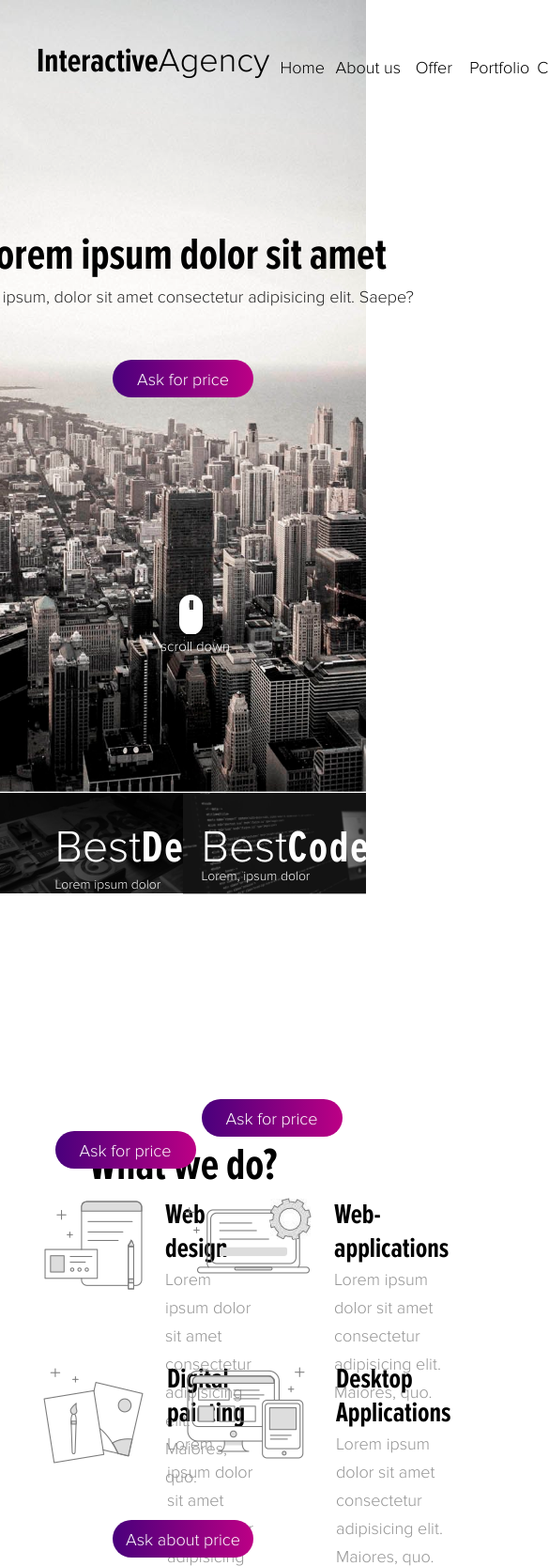
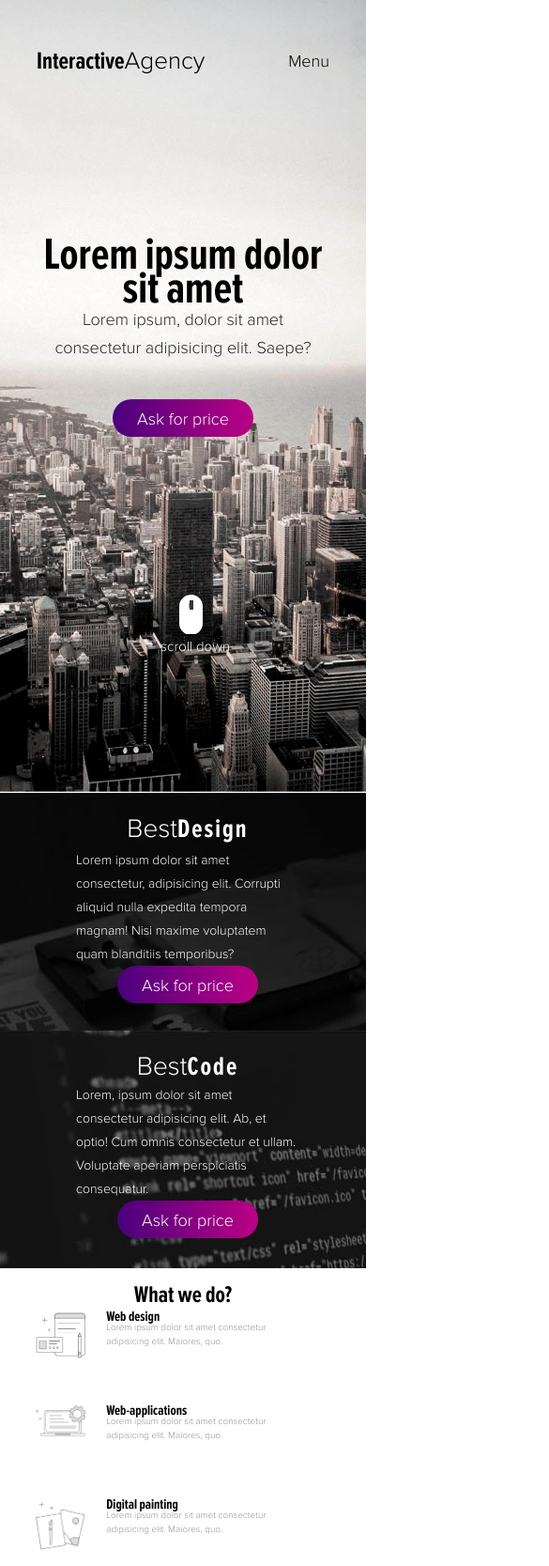
Before and after one commit to isamarcev/project2.github.io, a plain HTML site: page index.html in a window 390 px wide. Shown: the top 1667 px of the page at 94% size, 585 px wide, since content can reach past the window. Drawn offline with Linux system fonts and the light colour scheme.

Commit message:
try to adaptive

```diff
--- a/index.html
+++ b/index.html
@@ -1,6 +1,7 @@
 <!DOCTYPE html>
 <html lang="ru">
 <head>
+    <meta name="viewport" content="width=device-width, initial-scale=1.0">
     <meta charset="UTF-8">
     <title>Document</title>
     <link rel="stylesheet" href="scss/index.css">
@@ -15,11 +16,15 @@
             <span class="logo_bold">Interactive</span>Agency
         </h1>
         <nav>
-            <a href="" target="new">Home</a>
-            <a href="">About us</a>
-            <a href="">Offer</a>
-            <a href="">Portfolio</a>
-            <a href="">Contact</a>
+            <ul class="menu clearfix">
+            <li><a href="">Home</a></li>
+            <li><a href="">About us</a></li>
+            <li><a href="">Offer</a></li>
+            <li><a href="">Portfolio</a></li>
+            <li><a href="">Contact</a></li>
+            </ul>
+            <div class="menuToggle">Menu</div>
+
         </nav>
         </header>
     </section>
@@ -83,7 +88,7 @@
             <a href="" class="block_btn">Ask about price</a>
         </div>
     </section>
-    <section class="about-us_s">
+    <!-- <section class="about-us_s">
         <h2>About us!</h2>
         <p>Lorem Lorem ipsum dolor sit amet.ipsum dolor sit amet consectetur adipisicing elit. Alias, dolorem.</p>
         <div class="our_team">
@@ -109,6 +114,6 @@
             </div>
         </div>
         <a href="" class="block_btn">Watch more</a>
-    </section>
-    <section class="map"><iframe src="https://www.google.com/maps/embed?pb=!1m12!1m8!1m3!1d24171.269517054705!2d-73.96855827514392!3d40.77502848575173!3m2!1i1024!2i768!4f13.1!2m1!1zTmV3IFlvcmssINCd0YzRji3QmdC-0YDQuiwg0KHQqNCQIGNvZmZlZQ!5e0!3m2!1sru!2sua!4v1521782394038" width="100%" height="500" frameborder="0" style="border:0" allowfullscreen></iframe></section>
+    </section> -->
+    <!-- <section class="map"><iframe src="https://www.google.com/maps/embed?pb=!1m12!1m8!1m3!1d24171.269517054705!2d-73.96855827514392!3d40.77502848575173!3m2!1i1024!2i768!4f13.1!2m1!1zTmV3IFlvcmssINCd0YzRji3QmdC-0YDQuiwg0KHQqNCQIGNvZmZlZQ!5e0!3m2!1sru!2sua!4v1521782394038" width="100%" height="500" frameborder="0" style="border:0" allowfullscreen></iframe></section> -->
 </body>
--- a/scss/components/_codedesign.scss
+++ b/scss/components/_codedesign.scss
@@ -22,10 +22,10 @@
 }
 .design__s {
     background-image: url(../img/design_s.jpg);
-    background-attachment: fixed;
-    background-size: 101%;
+    // background-attachment: fixed;
+    // background-size: 101%;
     background-repeat: no-repeat;
-    max-width: 50%;
+    // max-width: 50%;
     width: 50%;
     height: 100%;
     padding: 40px 5% 10px 15%;
@@ -34,13 +34,54 @@
 }
 .code__s {
     background-image: url(../img/code_sl.jpg);
-    background-size: 101.9%;
-    background-attachment: fixed;
+    // background-size: 101.9%;
+    // background-attachment: fixed;
     background-repeat: no-repeat;
-    max-width: 50%;
+    // max-width: 50%;
     width: 50%;
     height: 100%;
     padding: 40px 15% 10px 5%;
     @include flex(column, space-between, flex-start, nowrap);
 
 }
+@media screen and (min-width: 320px) and (max-width: 600px) {
+    // .code-design_s {
+    //     @include flex(column, flex-start, center, nowrap);
+    // }
+    .code-design_s {
+        height: 60vh;
+        width: 100%;
+        @include flex(column, flex-start, center, nowrap);
+    }
+    .design__s {
+        height: 30vh;
+        padding: 20px 20px 10px 30px;
+        width: 100%;
+        @include flex(column, space-between, center, nowrap);
+        h2 {
+            font-size: 28px;
+            .code_bold {
+                font-size: 28px;
+            }
+        }
+        p {
+            width: 70%;
+        }
+    }
+    .code__s {
+        height: 30vh;
+        padding: 20px 20px 10px 30px;
+        width: 100%;
+        @include flex(column, space-between, center, nowrap);
+        h2 {
+            font-size: 28px;
+            .code_bold {
+                font-size: 28px;
+            }
+        }
+        p {
+            width: 70%;
+        }
+    }
+
+}
--- a/scss/components/_header.scss
+++ b/scss/components/_header.scss
@@ -24,48 +24,61 @@ body {
     }
 }
 nav {
+
     font-family: 'ProximaNova-Regular';
-    width: 425px;
+    // width: 425px;
     padding-top: 53px;
-    @include flex(row, inherit, inherit, inherit);
+    // @include flex(row, inherit, inherit, inherit);
     @include font(18px, 0, 24px, #000000);
-    a {
+    .menu li {
+        float: left;
+    }
+    .menu li a {
+        display: inline block;
+        margin: 0 5px;
         color: #000000;
-        width: 70px;
-        height: 40px;
+        // width: 70px;
+        // height: 40px;
         text-align: center;
         padding-top: 7px;
-        position: relative;
-    }}
-        nav > a:after {
+        // position: relative;
+    }
+    .clearfix:after {
+        content: '';
+        display: block;
+        clear: both;
+    }
+}
+        .menu li a:after {
             content: '';
             position: absolute;
             bottom: 0;
             right: 0;
             width: 0%;
             height: 3px;
+
             background: #49007c; /* fallback for old browsers */
     background: -webkit-linear-gradient(to right, #49007c, #bc0085); /* Chrome 10-25, Safari 5.1-6 */
     background: linear-gradient(to right, #49007c, #bc0085);
             transition: .5s;
         }
-    //     a::before {
-    //         content: '';
-    //         position: absolute;
-    //         top: 0;
-    //         left: 0;
-    //         width: 0%;
-    //         height: 3px;
-    //         background: #49007c; /* fallback for old browsers */
-    // background: -webkit-linear-gradient(to right, #49007c, #bc0085); /* Chrome 10-25, Safari 5.1-6 */
-    // background: linear-gradient(to right, #49007c, #bc0085);
-    //         transition: .5s;
-    //     }
-    //     a:hover::before {
-    //         transition: .5s;
-    //         width: 100%;
-    //     }
-        nav > a:hover::after {
+        .menu li a:hover {
             transition: .5s;
-            width: 90%;
+            color: red;
         }
+        .menuToggle {
+            display: none;
+            cursor: pointer;
+        }
+@media screen and (max-width: 767px) {
+            .menu {
+                display:none;
+            }
+            .menuToggle {
+                display: inline-block;
+            }
+            .logo {
+                font-size: 26px;
+            .logo_bold {font-size: 26px;}
+            }
+}
--- a/scss/components/_intro.scss
+++ b/scss/components/_intro.scss
@@ -1,12 +1,12 @@
 .intro_s {
     position: relative;
-    max-width: 100%;
+    // max-width: 100%;
     width: 100%;
     height: 100vh;
     background-position: center;
     background-image: url(../img/header_bg.jpg);
     background-size: cover;
-    background-attachment: fixed;
+    // background-attachment: fixed;
     background-repeat: no-repeat;
 }
 .intro_s__desc {
@@ -60,6 +60,12 @@
         animation: scroll_mouse .5s infinite linear alternate backwards;
     }
 }
+@include res('mob'){
+    .intro_s__desc {
+        width: 300px;
+    }
+}
+
 
 // .box {
 //     width: 2px;
--- a/scss/components/_wedo.scss
+++ b/scss/components/_wedo.scss
@@ -29,18 +29,68 @@
 .text_container {
     width: 90%;
     height: 350px;
-    // padding: -20px 300px 0 300px;
     @include flex(row, space-between, center, wrap);
 }
 .we-do_container__small:nth-child(2n) {
     width: 50%;
-    // padding: 0 7% 0 3%;
     height: 150px;
     @include flex(row, flex-start, flex-start, nowrap);
 }
 .we-do_container__small:nth-child(2n+1) {
     width: 50%;
-    padding: 0 3% 0 7%;
     height: 150px;
     @include flex(row, flex-start, flex-start, nowrap);
 }
+@media screen and (min-width: 320px) and (max-width: 600px) {
+    .we-do_s {
+        // width: 100%;
+        height: 50vh;
+        // @include flex(column, center, center, nowrap);
+        h2 {
+            font-size: 25px;
+            padding-top: 10px;
+        }
+    }
+    .text_container {
+        // width: 100%;
+        height: 100%;
+        display: block;
+        // margin-left: 30px;
+
+            h3 {
+            font-size: 15px;
+            line-height: 10px;
+            width: 100%;
+        }
+        p {
+            width: 100%;
+            @include font(10px, 500, 15px, #949494);
+
+        }
+        .we-do_container__small:nth-child(2n) {
+            width: 80%;
+            margin-left: 5%;
+            // padding: 0 7% 0 3%;
+            height: 100px;
+            img {
+                width: 20%;
+                padding: 0;}
+            .we-do_desc {
+                width: 100%;
+            }
+        }
+
+        }
+        .we-do_container__small:nth-child(2n+1) {
+            width: 80%;
+            margin-left: 5%;
+            // padding: 0 3% 0 7%;
+            height: 100px;
+            img {
+            width: 20%;
+            padding: 0;}
+            .we-do_desc {
+                width: 100%;
+            }
+        }
+        }
--- a/scss/index.scss
+++ b/scss/index.scss
@@ -5,6 +5,7 @@
 @import "partials/variable";
 @import "partials/mixins";
 @import "partials/keyframes";
+@import "partials/media";
 
 
 // FONTS
--- /dev/null
+++ b/scss/partials/_media.scss
@@ -0,0 +1,65 @@
+// //tam - должен идти выше чем mob и tab
+// //tad - должен идти выше чем tab и desk
+
+$mob: 'mob';
+$mob-p: 'mob-p';
+$mob-l: 'mob-l';
+$tam: 'tam';
+$tab: 'tab';
+$tab-p: 'tab-p';
+$tab-l: 'tab-l';
+$tad: 'tad';
+$desk: 'desk';
+$desk-min: 'desk-min';
+$desk-hd: 'desk-hd';
+$mobile-max: 768px;
+$tablet-max: 1200px;
+$desktop-max: 1600px;
+
+@mixin res($media) {
+    @if $media == $mob {
+        @media only screen and (max-width: $mobile-max - 1) {
+            @content;
+        }
+    } @else if $media == $tab {
+        @media only screen and (min-width: $mobile-max) and (max-width: $tablet-max - 1) {
+            @content;
+        }
+    } @else if $media == $tam {
+        @media only screen and (max-width: $tablet-max - 1) {
+            @content;
+        }
+    } @else if $media == $tab-p {
+        @media only screen and (min-width: $mobile-max) and (max-width: $tablet-max - 1) and (orientation: portrait) {
+            @content;
+        }
+    } @else if $media == $tab-l {
+        @media only screen and (min-width: $mobile-max) and (max-width: $tablet-max - 1) and (orientation: landscape) {
+            @content;
+        }
+    } @else if $media == $tad {
+        @media only screen and (min-width: $mobile-max) {
+            @content;
+        }
+    } @else if $media == $desk {
+        @media only screen and (max-width: $desktop-max - 1) {
+            @content;
+        }
+    } @else if $media == $desk-min {
+        @media only screen and (min-width: $tablet-max) {
+            @content;
+        }
+    } @else if $media == $mob-p {
+        @media only screen and (max-width: $mobile-max - 1) and (orientation: portrait) {
+            @content;
+        }
+    } @else if $media == $mob-l {
+        @media only screen and (max-width: $mobile-max - 1) and (orientation: landscape) {
+            @content;
+        }
+    } @else if $media == $desk-hd {
+        @media only screen and (min-width: $desktop-max) {
+            @content;
+        }
+    }
+}
```
Also changed, not shown: scss/index.css.
